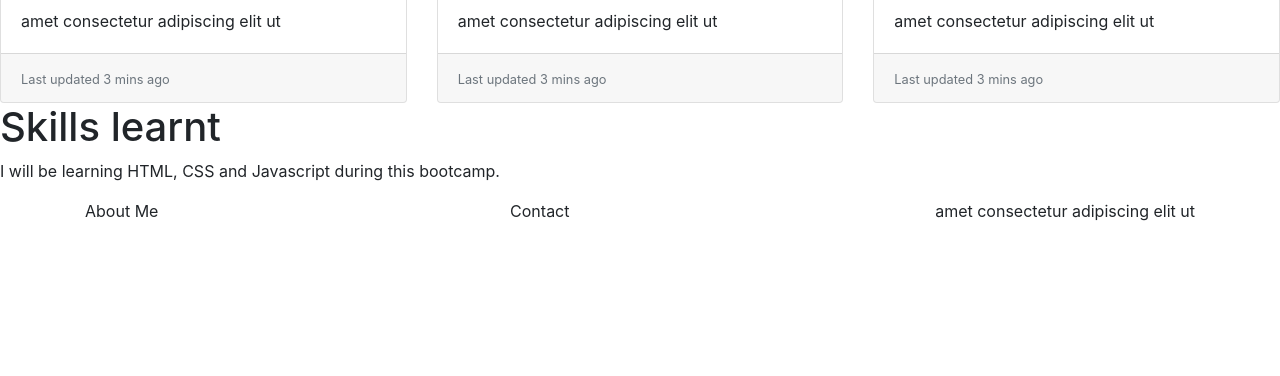
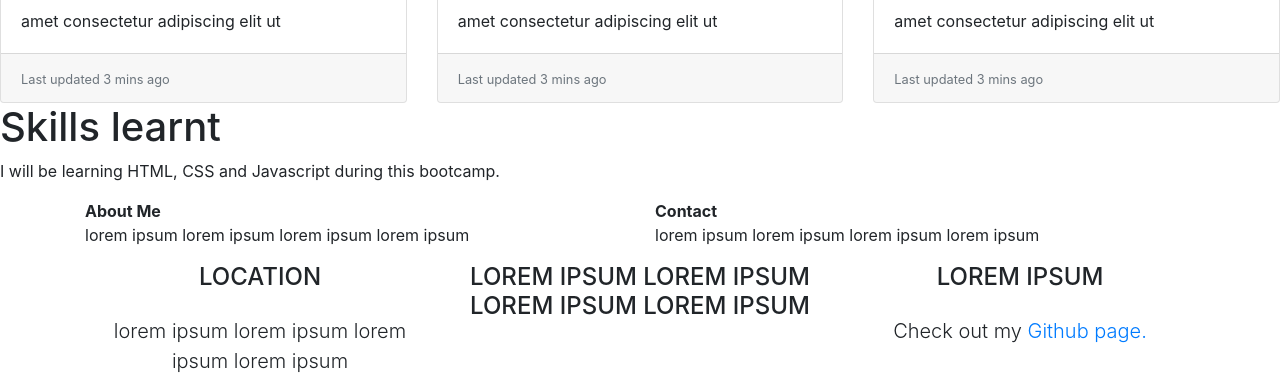
Before and after one commit to nj-09/Bootstrap-Portfolio, a plain HTML site: page index.html in a window 1280 px wide. Shown: the part 619-995 px from the top of the page. Before the commit the page ends 842 px from the top, so only its background shows below. Drawn offline with nearby package versions, Linux system fonts and the light colour scheme.

Commit message:
Footer section, inspired from an existing template

```diff
--- a/index.html
+++ b/index.html
@@ -29,8 +29,7 @@
   <div class="jumbotron">
     <h1 class="display-4">Front-End Web Developer</h1>
     <p>Nishit Joshi</p>
-6
-    <!--Avatar Image-->``
+    <!--Avatar Image-->
     <img class="avatar" src="images/Avatar.jpg" alt="NJ's image" height="200"/>
   </div>
 
@@ -73,26 +72,50 @@
   <h1 class="display 5">Skills learnt</h1>
   <p>I will be learning HTML, CSS and Javascript during this bootcamp.
 </p>
- </section>
+</section>
 
- <!--About/Contact section-->
+<!--About/Contact section-->
 <div class="container" id="about">
   <div class="row">
     <div class="col-sm">
-      About Me
+      <b>About Me</b>
+      <p>lorem ipsum lorem ipsum lorem ipsum lorem ipsum</p>
     </div>
-     <div class="col-sm" id="contact">
-      Contact
+    <div class="col-sm" id="contact">
+      <b>Contact</b>
+      <p>lorem ipsum lorem ipsum lorem ipsum lorem ipsum</p>
     </div>
 </section>
 
 
-<!--Footer section-->
-<footer  class="footer text-center">
-  <div class="container">
-        amet consectetur adipiscing elit ut
-  </div>
-</footer>
+<!--Footer section - inspired from https://startbootstrap.com/theme/freelancer-->
+        <!-- Footer-->
+        <footer class="footer text-center">
+          <div class="container">
+              <div class="row">
+                  <!-- Footer Location-->
+                  <div class="col-lg-4 mb-5 mb-lg-0">
+                      <h4 class="text-uppercase mb-4">Location</h4>
+                      <p class="lead mb-0">
+                        lorem ipsum lorem ipsum lorem ipsum lorem ipsum
+                          <br />
 
+                      </p>
+                  </div>
+                  <!-- Footer Social Icons-->
+                  <div class="col-lg-4 mb-5 mb-lg-0">
+                      <h4 class="text-uppercase mb-4">lorem ipsum lorem ipsum lorem ipsum lorem ipsum</h4>
+                  </div>
+                  <!-- Footer Github link-->
+                  <div class="col-lg-4">
+                      <h4 class="text-uppercase mb-4">Lorem Ipsum</h4>
+                      <p class="lead mb-0">
+                          Check out my
+                          <a href="https://github.com/nj-09">Github page.</a>
+                      </p>
+                  </div>
+              </div>
+          </div>
+      </footer>
 </body>
 </html>
```
